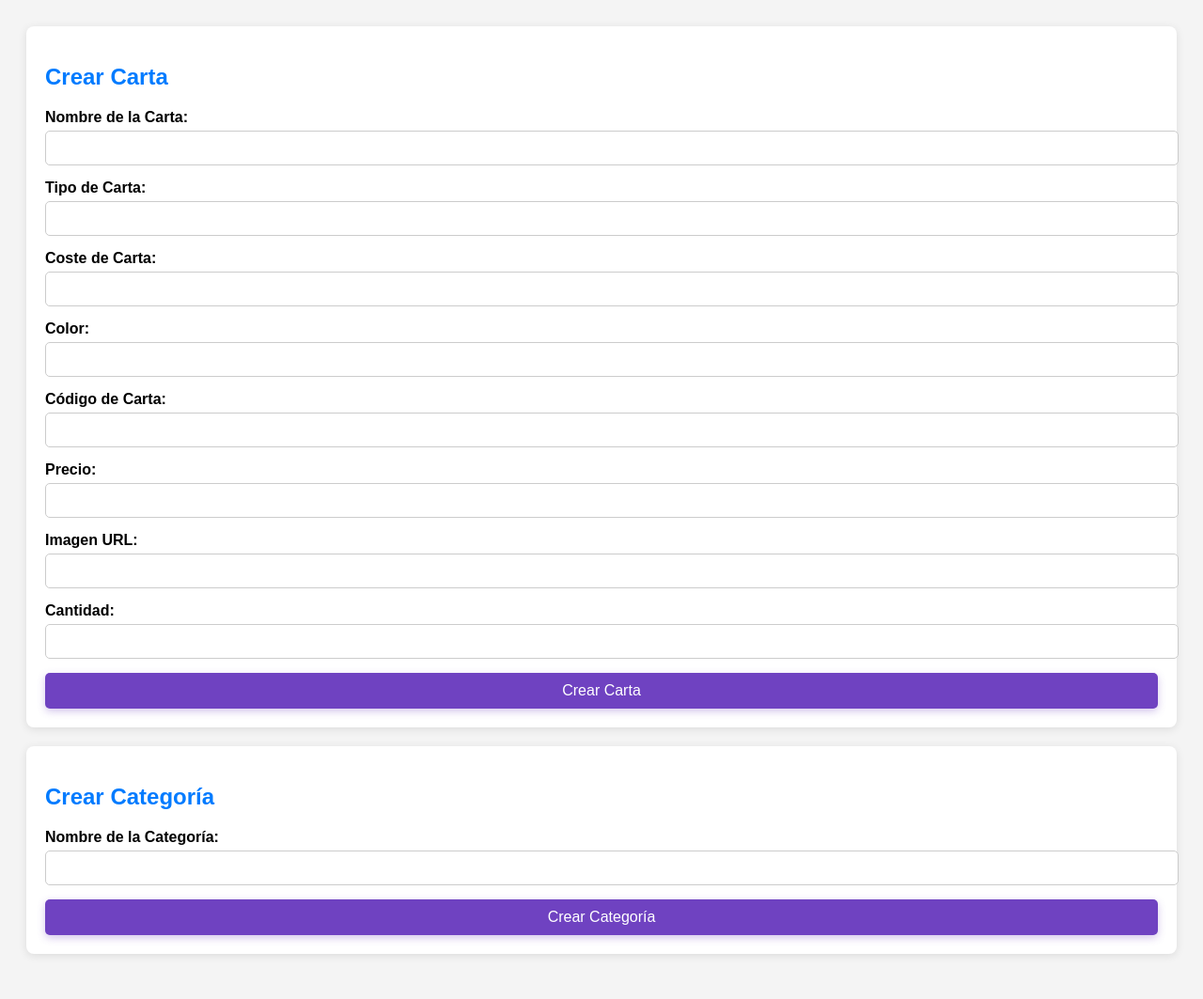
After one commit to RubenSerranoDAW-242-5/GameHacendado, a PHP site: page /admin/crearCarta.php in a window 1280 px wide. The commit adds this page. Shown: the whole page at 94% size. Run offline with PHP 8.4, Linux system fonts and the light colour scheme.

Commit message:
creacion de crearCarta.php con enlaces a zona admin

```diff
--- /dev/null
+++ b/admin/crearCarta.php
@@ -0,0 +1,55 @@
+<!DOCTYPE html>
+<html lang="es">
+
+<head>
+    <meta charset="UTF-8">
+    <meta name="viewport" content="width=device-width, initial-scale=1.0">
+    <title>Crear Carta y Categoría</title>
+    <link rel="stylesheet" href="../assets/css/crearCarta.css">
+</head>
+
+<body>
+    <div class="form-container">
+        <h2>Crear Carta</h2>
+        <form id="crear-carta-form">
+            <label for="nombreCarta">Nombre de la Carta:</label>
+            <input type="text" id="nombreCarta" name="nombreCarta" required>
+
+            <label for="tipoCarta">Tipo de Carta:</label>
+            <input type="text" id="tipoCarta" name="tipoCarta" required>
+
+            <label for="costeCarta">Coste de Carta:</label>
+            <input type="text" id="costeCarta" name="costeCarta">
+
+            <label for="color">Color:</label>
+            <input type="text" id="color" name="color" required>
+
+            <label for="codigoCarta">Código de Carta:</label>
+            <input type="text" id="codigoCarta" name="codigoCarta" required>
+
+            <label for="precioCarta">Precio:</label>
+            <input type="number" id="precioCarta" name="precioCarta" step="0.01" required>
+
+            <label for="img">Imagen URL:</label>
+            <input type="url" id="img" name="img">
+
+            <label for="cantidad">Cantidad:</label>
+            <input type="number" id="cantidad" name="cantidad" min="1" required>
+
+            <button type="submit" class="añadir-carta">Crear Carta</button>
+        </form>
+    </div>
+
+    <div class="form-container">
+        <h2>Crear Categoría</h2>
+        <form id="crear-categoria-form">
+            <label for="categoria">Nombre de la Categoría:</label>
+            <input type="text" id="categoria" name="categoria" required>
+
+            <button type="submit" class="añadir-carta">Crear Categoría</button>
+        </form>
+    </div>
+
+</body>
+
+</html>
--- a/admin/zonaAdmin.php
+++ b/admin/zonaAdmin.php
@@ -11,9 +11,10 @@
 
 <body>
     <?php include '../includes/header.php'; ?>
+
     <div class="contenedor">
-        <button class="btn-usuario">Usuario</button>
-        <button class="btn-cartas">Cartas</button>
+        <button class="btn-usuario" onclick="window.location.href='zonaUsuarios.php'">Usuario</button>
+        <button class="btn-cartas" onclick="window.location.href='zonaCartas.php'">Cartas</button>
     </div>
 
     <?php include '../includes/footer.php'; ?>
--- /dev/null
+++ b/assets/css/crearCarta.css
@@ -0,0 +1,51 @@
+body {
+    font-family: Arial, sans-serif;
+    background-color: #f4f4f4;
+    padding: 20px;
+}
+
+.form-container {
+    background-color: #fff;
+    border-radius: 8px;
+    box-shadow: 0 2px 10px rgba(0, 0, 0, 0.1);
+    padding: 20px;
+    margin-bottom: 20px;
+}
+
+h2 {
+    color: #007bff; /* Color azul para los encabezados */
+}
+
+label {
+    display: block;
+    margin-bottom: 5px;
+    font-weight: bold;
+}
+
+input[type="text"],
+input[type="url"],
+input[type="number"] {
+    width: 100%;
+    padding: 10px;
+    margin-bottom: 15px;
+    border: 1px solid #ccc;
+    border-radius: 5px;
+}
+
+.añadir-carta {
+    padding: 10px 20px;
+    background-color: #6f42c1; /* Color morado */
+    color: white;
+    border: none;
+    border-radius: 5px;
+    font-size: 16px;
+    cursor: pointer;
+    transition: background-color 0.3s ease, box-shadow 0.3s ease;
+    box-shadow: 0px 3px 8px rgba(111, 66, 193, 0.3);
+    width: 100%; /* Botón de ancho completo */
+}
+
+.añadir-carta:hover {
+    background-color: #563d7c; /* Morado más oscuro en hover */
+    box-shadow: 0px 4px 12px rgba(86, 61, 124, 0.4);
+}
--- a/assets/css/footer.css
+++ b/assets/css/footer.css
@@ -5,6 +5,9 @@
     color: white; /* Texto blanco */
     padding: 20px 0;
     box-shadow: 0px -2px 10px rgba(0, 123, 255, 0.2);
+    position: relative;
+    width: 100%;
+    bottom: 0;
 }
 
 .footer-container {
```
Also changed, not shown: admin/zonaCartas.php (added, +114 -0 lines), assets/css/header.css (+77 -28 lines), assets/css/zonaAdmin.css (+11 -29 lines), assets/css/zonaCartas.css (added, +174 -0 lines), assets/js/zonaCartas.js (added, +33 -0 lines), includes/header.php (+16 -1 lines), admin/zonaUsuarios.php (added), assets/css/zonaUsuario.css (added).
